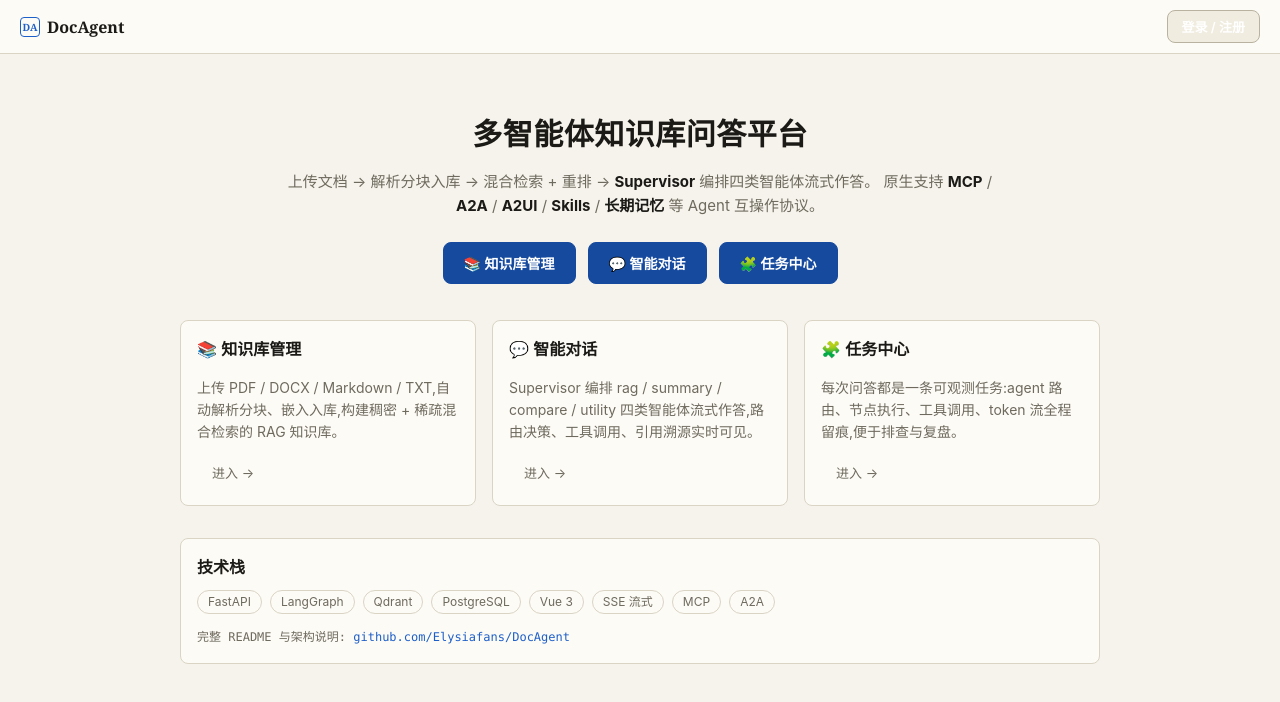
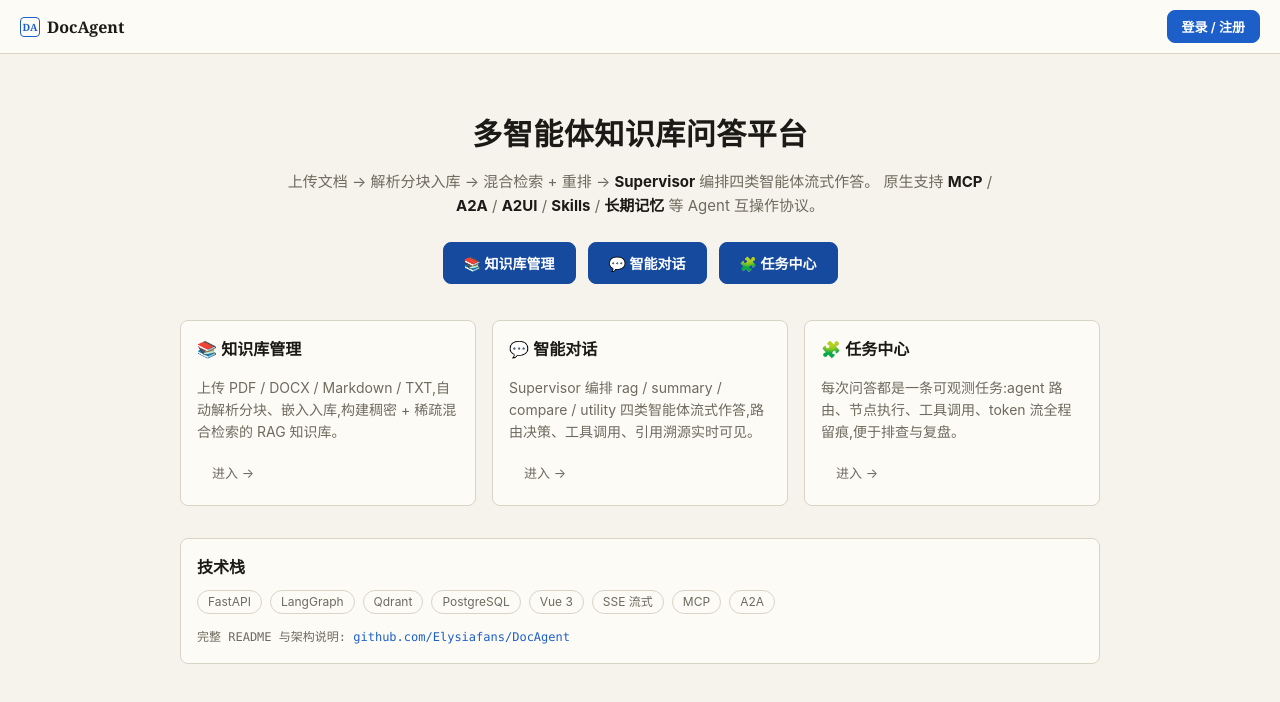
Before and after one commit to Elysiafans/DocAgent, a Vue app in the folder frontend/: page / in a window 1280 px wide. In both pictures the pointer is over the button "登录 / 注册". Shown: the top 702 px of the page. Built offline with nearby package versions, Linux system fonts and the light colour scheme.

Commit message:
fix(frontend): add TopBar solid-button and active-nav hover states

```diff
--- a/frontend/src/components/TopBar.vue
+++ b/frontend/src/components/TopBar.vue
@@ -63,10 +63,12 @@ const NAVS = [
 }
 .nv-btn:hover { border: none; color: var(--ink); background: var(--cobalt-tint); }
 .nv-btn.on { color: var(--cobalt); font-weight: 600; }
+.nv-btn.on:hover { color: var(--cobalt); }
 .sp { flex: 1; }
 .who { font-size: 13px; }
 .btn-solid {
   background: var(--cobalt-strong); border-color: var(--cobalt-strong);
   color: #fff; font-weight: 600;
 }
+.btn-solid:hover { background: var(--cobalt); border-color: var(--cobalt); }
 </style>
```
